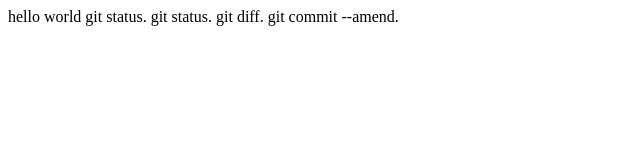
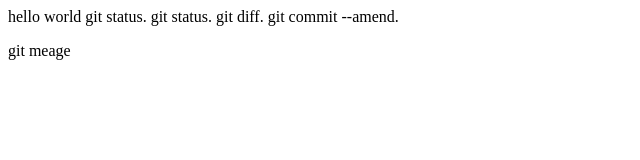
Before and after one commit to Unripe01/git_tutorial, a plain HTML site: page index.html in a window 1280 px wide. Shown: the full height of the page, 0-640 px from the left. Drawn offline with Linux system fonts and the light colour scheme.

Commit message:
git meage を追記

```diff
--- a/index.html
+++ b/index.html
@@ -3,3 +3,4 @@ git status.
 git status.
 git diff.
 git commit --amend.
+<p>git meage</p>
```
